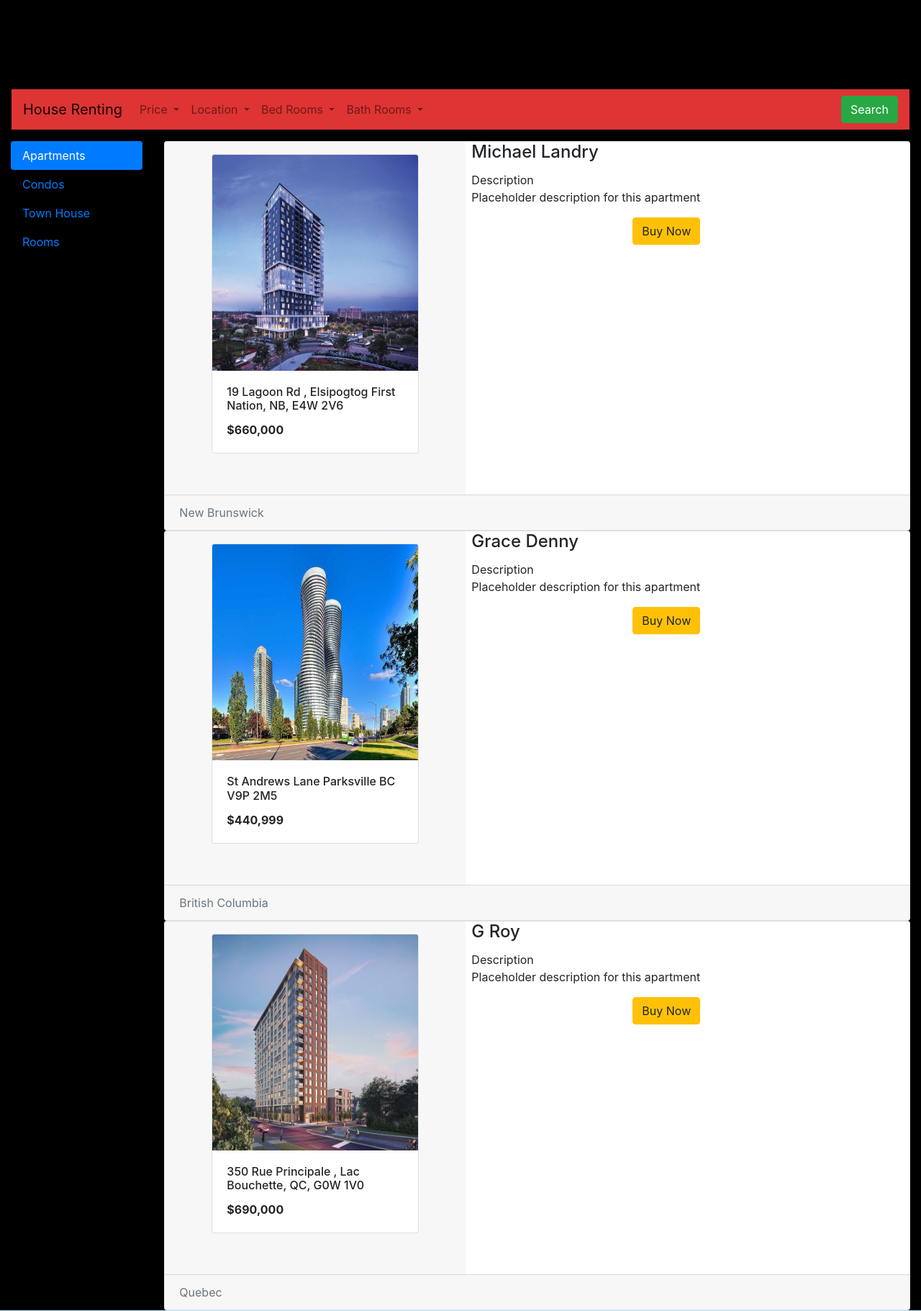
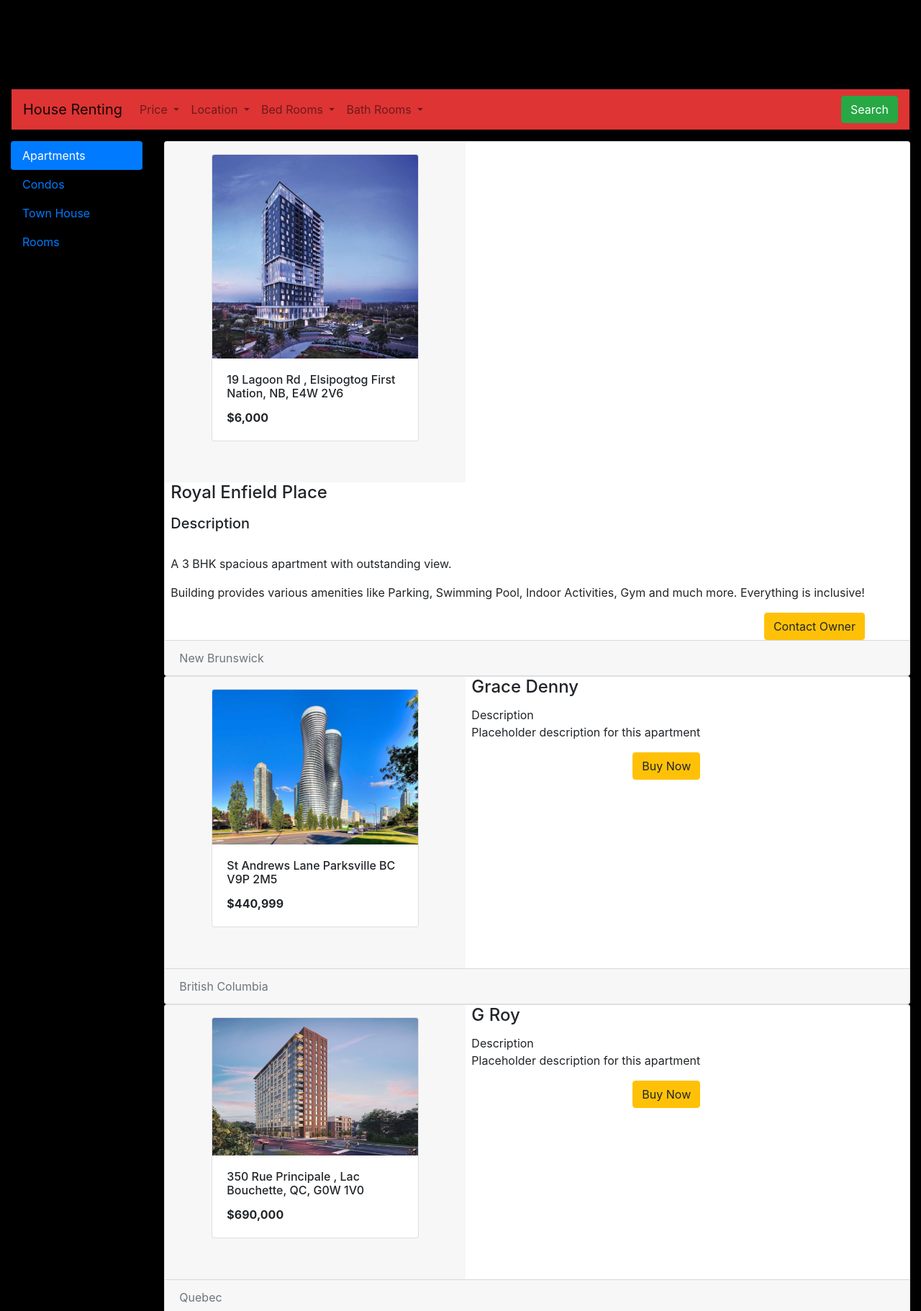
Before and after one commit to shreyasbabu/Web_Application_Canadore, a PHP site: page /apartments.php in a window 1280 px wide. Shown: the part 126-1947 px from the top of the page at 72% size. Run offline with PHP 8.4, Linux system fonts and the light colour scheme; some libraries are stand-ins or nearby versions.

Commit message:
Bug fix for about us cards not displaying properly for About us. Started with apartments page by entering relavant information

```diff
--- a/Project/apartments.php
+++ b/Project/apartments.php
@@ -129,18 +129,19 @@
  <div class="card flex-row flex-wrap">
     <div class="card-header border-0">
       <div class="card card-component" style="width: 18rem;">
-        <img class="card-img-top img-size" src="images/a1.jpg" alt="Card image cap">
+        <img class="card-img-top img-sizec" src="images/a1.jpg" alt="Card image cap">
         <div class="card-body">
             <h6 class="card-title">19 Lagoon Rd , Elsipogtog First Nation, NB, E4W 2V6</h6>
-            <p class="card-text font-weight-bold"> $660,000 </p>
+            <p class="card-text font-weight-bold"> $6,000 </p>
             <!--a href="#" class="btn btn-primary">Go somewhere</a-->
         </div>
     </div>
 </div>
 <div class="card-block px-2">
-    <h4 class="card-title">Michael Landry</h4>
-    <p class="card-text">Description<br>Placeholder description for this apartment</p>
-    <button type="button" class="btn btn-warning float-right">Buy Now</button>
+    <h4 class="card-title">Royal Enfield Place</h4>
+    <p class="card-text"><h5>Description</h5><br>A 3 BHK spacious apartment with outstanding view.</p><p> Building provides various amenities like Parking, Swimming Pool, Indoor Activities,
+   Gym and much more. Everything is inclusive!</p>
+    <button type="button" class="btn btn-warning float-right">Contact Owner</button>
 </div>
 <div class="w-100"></div>
 <div class="card-footer w-100 text-muted">
@@ -151,7 +152,7 @@
  <div class="card flex-row flex-wrap">
     <div class="card-header border-0">
       <div class="card card-component" style="width: 18rem;">
-        <img class="card-img-top img-size" src="images/a2.jpg" alt="Card image cap">
+        <img class="card-img-top img-sizec" src="images/a2.jpg" alt="Card image cap">
         <div class="card-body">
             <h6 class="card-title">St Andrews Lane Parksville BC V9P 2M5</h6>
             <p class="card-text font-weight-bold"> $440,999 </p>
@@ -173,7 +174,7 @@
  <div class="card flex-row flex-wrap">
     <div class="card-header border-0">
       <div class="card card-component" style="width: 18rem;">
-        <img class="card-img-top img-size" src="images/a3.jpg" alt="Card image cap">
+        <img class="card-img-top img-sizec" src="images/a3.jpg" alt="Card image cap">
         <div class="card-body">
             <h6 class="card-title">350 Rue Principale , Lac Bouchette, QC, G0W 1V0</h6>
             <p class="card-text font-weight-bold"> $690,000 </p>
--- a/Project/css/part3.css
+++ b/Project/css/part3.css
@@ -37,13 +37,6 @@
 {
     max-width:75%;
     margin-left:275px;
-    margin-top: 50px;
-}
-
-.auenvelope
-{
-    max-width:70%;
-    margin-left:180px;
     margin-top: 50px;
 }
 
--- a/Project/index.php
+++ b/Project/index.php
@@ -114,7 +114,7 @@
       <div class="col">
         <!-- Menu  -->
         <div class="nav flex-column nav-pills"  role="tablist" aria-orientation="vertical">
-            <a class="nav-link active"   href="apartments.php" aria-selected="true" width="30%">Apartments</a>
+            <a class="nav-link"   href="apartments.php" aria-selected="false" width="30%">Apartments</a>
             <a class="nav-link"    href="Condos.php" role="tab"  aria-selected="false">Condos</a>
             <a class="nav-link"    href="Town House.php" role="tab"  aria-selected="false">Town House</a>
             <a class="nav-link"    href="Rooms.php" role="tab"  aria-selected="false">Rooms</a>
--- a/Project/profile.php
+++ b/Project/profile.php
@@ -105,7 +105,7 @@
       <div class="col">
         <!-- Menu  -->
         <div class="nav flex-column nav-pills"  role="tablist" aria-orientation="vertical">
-            <a class="nav-link active"   href="apartments.php" aria-selected="true" width="30%">Apartments</a>
+            <a class="nav-link"   href="apartments.php" aria-selected="false" width="30%">Apartments</a>
             <a class="nav-link"    href="Condos.php" role="tab"  aria-selected="false">Condos</a>
             <a class="nav-link"    href="Town House.php" role="tab"  aria-selected="false">Town House</a>
             <a class="nav-link"    href="Rooms.php" role="tab"  aria-selected="false">Rooms</a>
```
Also changed, not shown: Project/aboutus.php (+10 -6 lines).
